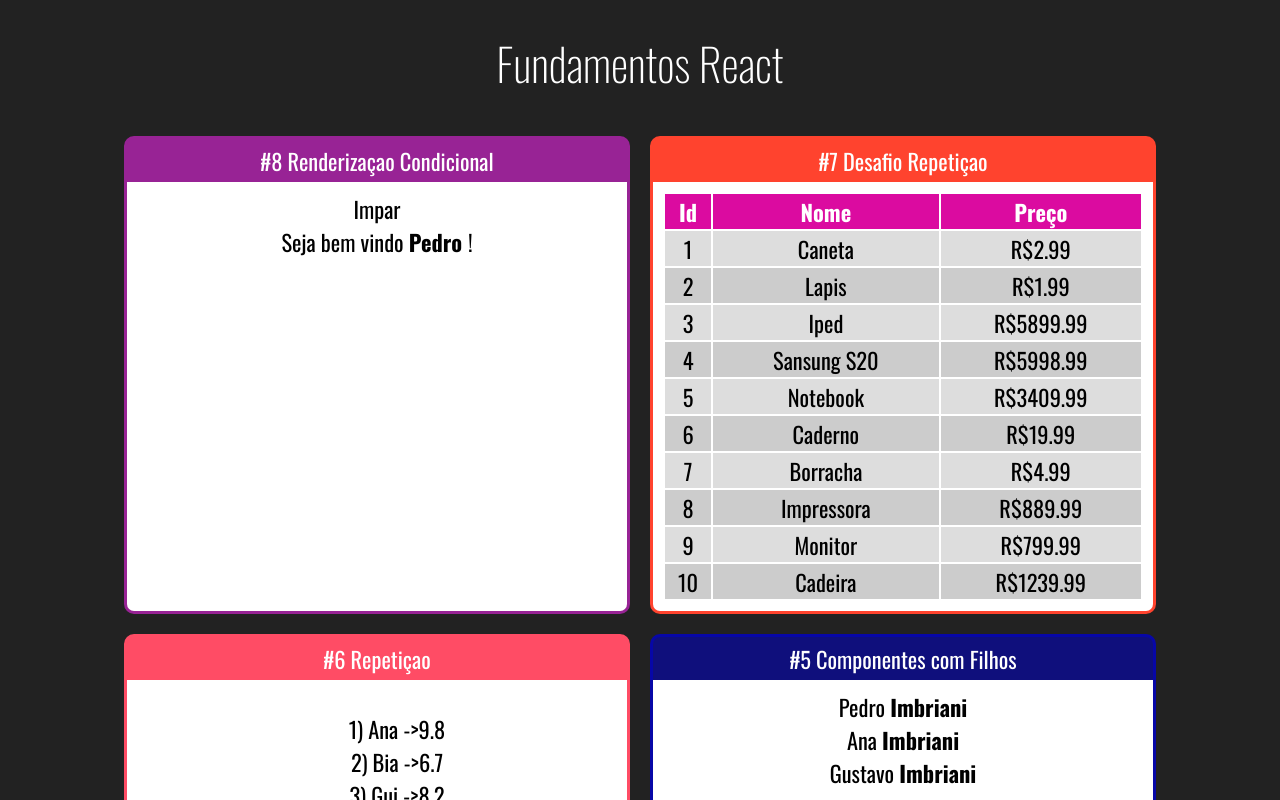
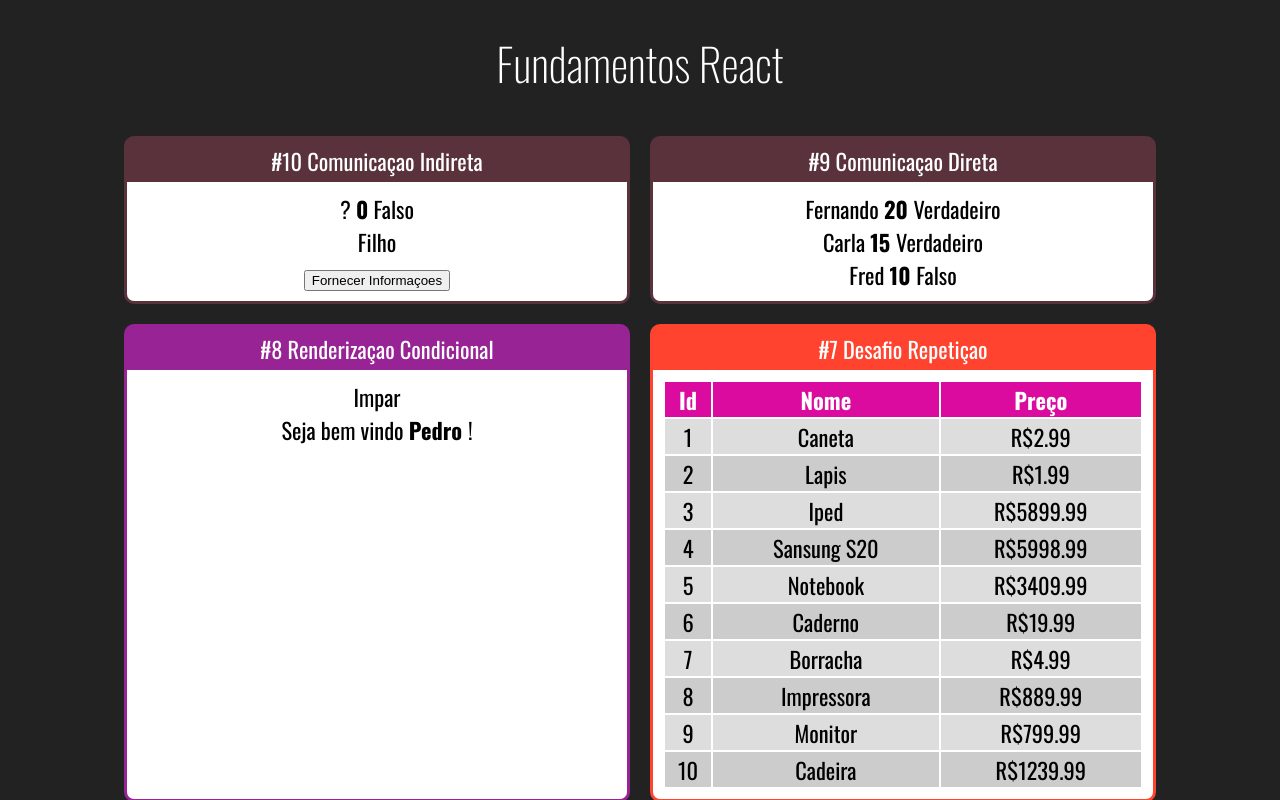
Before and after one commit to Pedro-imbriani-clear/fundamentos-react, a React (Create React App) app in the folder fundamentos-react/: page / in a window 1280 px wide. Shown: the top 800 px of the page. Built offline with nearby package versions, Linux system fonts and the light colour scheme.

Commit message:
direct and indirect communications

```diff
--- a/fundamentos-react/src/app.jsx
+++ b/fundamentos-react/src/app.jsx
@@ -11,28 +11,38 @@ import Aleatorio from './components/basicos/Aleatorio';
 import Primeiro from './components/basicos/Primeiro'
 import ComParemetro from './components/basicos/ComParametro'
 import TabelaProdutos from './components/repetiçao/TabelaProdutos';
+import DiretaPai from './components/comunicaçao/DiretaPai';
+import IndiretaPai from './components/comunicaçao/IndiretaPai';
 export default () => (
 
     <div className='App'>
         <h1>Fundamentos React</h1>
         <div className='Cards'>
-
-        <Card titulo='#8 Renderizaçao Condicional ' color="#982395">
-               <ParOuImpar numero={23}></ParOuImpar>
-               <UsuarioInfo usuario={{nome:'Pedro'}}></UsuarioInfo>
+            <Card titulo='#10 Comunicaçao Indireta' color="#59323c">
+                <IndiretaPai></IndiretaPai>
 
             </Card>
-        <Card titulo='#7 Desafio Repetiçao ' color="#FF432e">
+            <Card titulo='#9 Comunicaçao Direta' color="#59323c">
+                <DiretaPai></DiretaPai>
+
+            </Card>
+
+            <Card titulo='#8 Renderizaçao Condicional ' color="#982395">
+                <ParOuImpar numero={23}></ParOuImpar>
+                <UsuarioInfo usuario={{ nome: 'Pedro' }}></UsuarioInfo>
+
+            </Card>
+            <Card titulo='#7 Desafio Repetiçao ' color="#FF432e">
                 <TabelaProdutos></TabelaProdutos>
             </Card>
-        <Card titulo='#6 Repetiçao ' color="#FF4C65">
+            <Card titulo='#6 Repetiçao ' color="#FF4C65">
                 <ListaAluno></ListaAluno>
             </Card>
             <Card titulo='#5 Componentes com Filhos ' color="#00c8">
                 <Familia sobrenome='Imbriani'>
-                    <FamiliaMembro nome='Pedro'  />
-                    <FamiliaMembro nome='Ana'  />
-                    <FamiliaMembro nome='Gustavo'/>
+                    <FamiliaMembro nome='Pedro' />
+                    <FamiliaMembro nome='Ana' />
+                    <FamiliaMembro nome='Gustavo' />
 
                 </Familia>
             </Card>
--- /dev/null
+++ b/fundamentos-react/src/components/comunicaçao/DiretaFilho.jsx
@@ -0,0 +1,11 @@
+import React from 'react'
+
+export default props =>{
+    return(
+        <div>
+            <span>{props.nome}</span>
+            <span> <strong>{props.idade} </strong></span>
+            <span>{props.nerd ? 'Verdadeiro' : 'Falso'}</span>
+        </div>
+    )
+}
--- /dev/null
+++ b/fundamentos-react/src/components/comunicaçao/DiretaPai.jsx
@@ -0,0 +1,12 @@
+import React from 'react'
+import DiretaFilho from './DiretaFilho'
+
+export default props =>{
+    return(
+        <div>
+            <DiretaFilho nome='Fernando' idade={20} nerd={true}></DiretaFilho>
+            <DiretaFilho nome='Carla' idade={15} nerd={true}></DiretaFilho>
+            <DiretaFilho nome='Fred' idade={10} nerd={false}></DiretaFilho>
+        </div>
+    )
+}
--- /dev/null
+++ b/fundamentos-react/src/components/comunicaçao/IndiretaFilho.jsx
@@ -0,0 +1,14 @@
+import React from 'react'
+
+
+export default props => {
+    const cb = props.quandoClicar
+    return (
+        <div>
+            <div>Filho </div>
+            <button onClick={_ => cb('Joao', 53, true)}>
+                Fornecer Informaçoes
+            </button>
+        </div>
+    )
+}
--- /dev/null
+++ b/fundamentos-react/src/components/comunicaçao/IndiretaPai.jsx
@@ -0,0 +1,23 @@
+import React from 'react'
+import IndiretaFilho from "./IndiretaFilho"
+
+export default props => {
+    let nome= '?'
+    let idade = 0
+    let nerd = false
+    function fornecerInformaçoes(nomeParam, idadeParam, nerdParam) {
+        nome = nomeParam
+        idade = idadeParam
+        nerd = nerdParam
+    }
+    return (
+        <div>
+            <div>
+                <span>{nome}</span>
+                <span> <strong>{idade}</strong> </span>
+                <span>{nerd ? "Verdadeiro" : "Falso"}</span>
+            </div>
+            <IndiretaFilho quandClicar={fornecerInformaçoes}></IndiretaFilho>
+        </div>
+    )
+}
```
